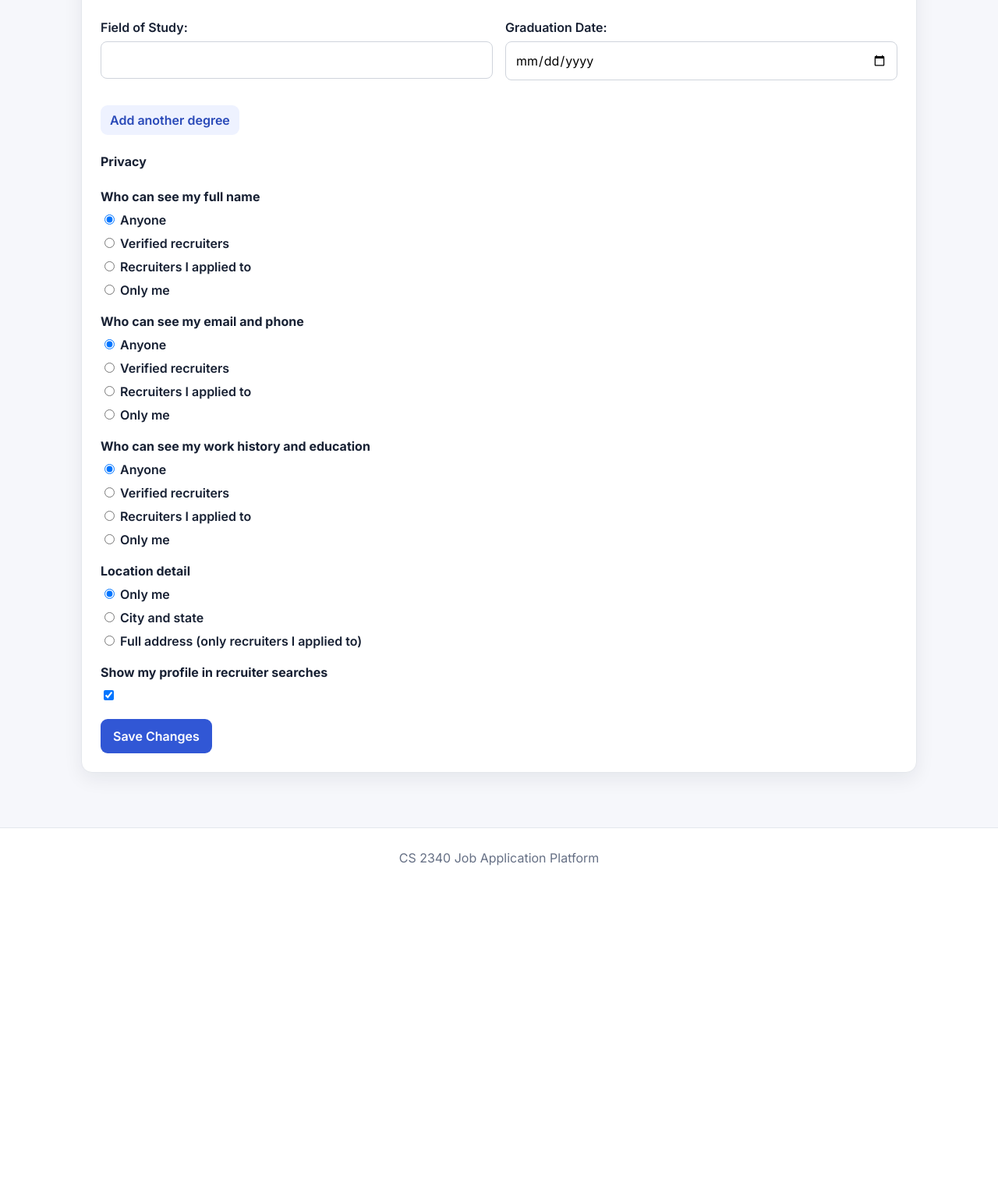
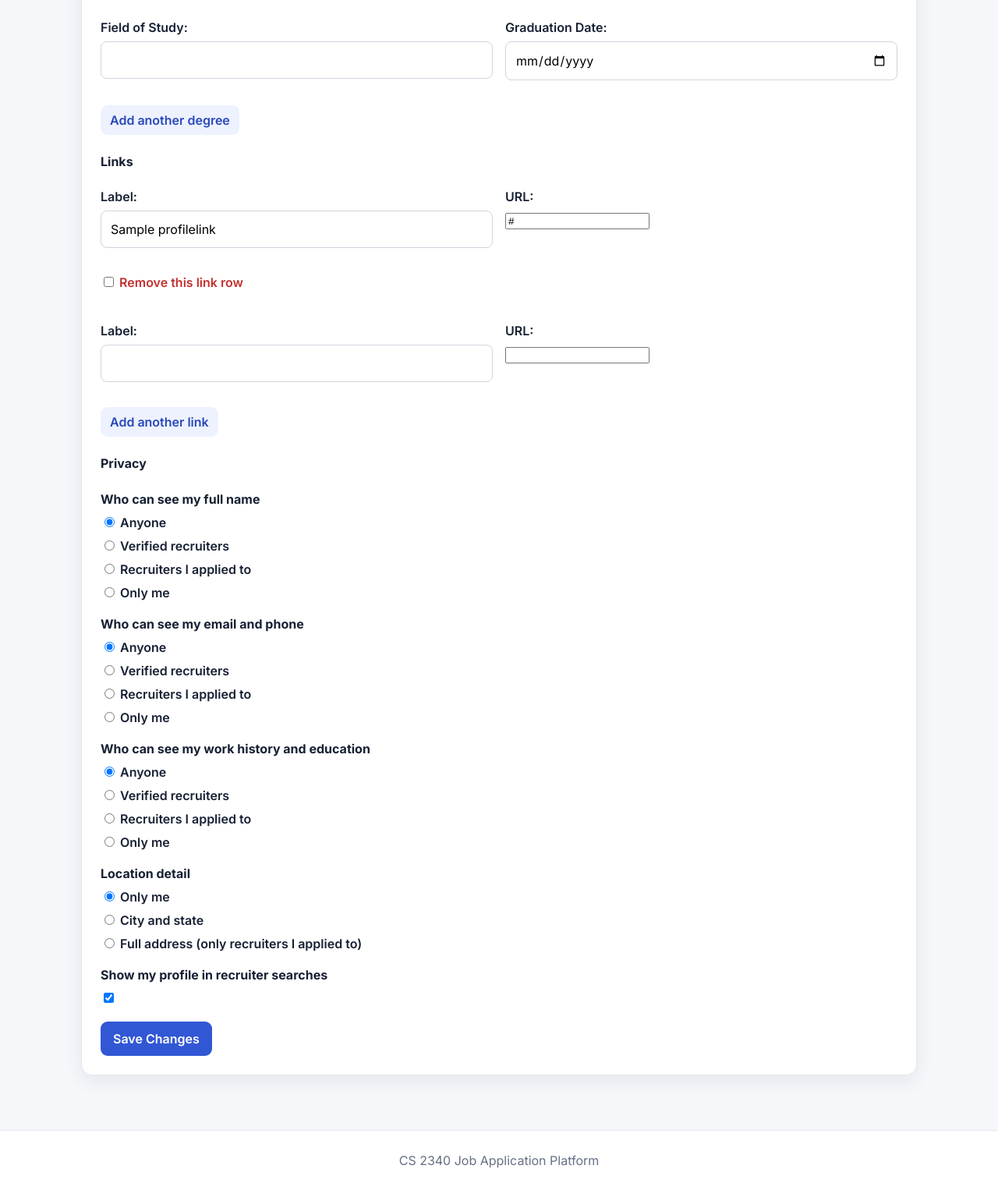
Before and after one commit to ExayJB/CS2340-P2, a Django app: page /profile/ in a window 1280 px wide. Shown: the part 3571-5097 px from the top of the page at 78% size. Before the commit the page ends 4681 px from the top, so only its background shows below. Run offline with Django 5.2, Linux system fonts and the light colour scheme; a user stored in the database is signed in; tables that the repository leaves empty hold one stand-in row (values such as "Sample post").

Commit message:
Added links to job seeker profile
Finished minimum viable job seeker profile with addition of links. Only thing is they have to be in full url format (https://www.linkname.com)

```diff
--- a/jobapps/profiles/forms.py
+++ b/jobapps/profiles/forms.py
@@ -1,6 +1,6 @@
 from django import forms
 from django.forms import inlineformset_factory, RadioSelect
-from .models import JobSeekerProfile, WorkExperience, Education, UserAddress, RecruiterProfile
+from .models import JobSeekerProfile, WorkExperience, Education, UserAddress, ProfileLink, RecruiterProfile
 
 
 class JobSeekerProfileForm(forms.ModelForm):
@@ -45,6 +45,18 @@ EducationFormset = inlineformset_factory(
     can_delete=True,
 )
 
+LinkFormset = inlineformset_factory(
+    JobSeekerProfile,
+    ProfileLink,
+    fields=['label', 'url'],
+    widgets={
+        'label': forms.TextInput(attrs={'class': 'form-control'}),
+        'url': forms.URLInput(attrs={'class': 'form-control'}),
+    },
+    extra=1,
+    can_delete=True,
+)
+
 class PrivacyForm(forms.ModelForm):
     class Meta:
         model = JobSeekerProfile
--- a/jobapps/profiles/templates/profiles/dashboard_job_seeker.html
+++ b/jobapps/profiles/templates/profiles/dashboard_job_seeker.html
@@ -243,6 +243,63 @@ My Profile | JobApps
 
         </div>
 
+        <div class="profile-section">
+
+            <h4>Links</h4>
+
+            {{ template_data.link_formset.management_form }}
+
+            {% for link_form in template_data.link_formset %}
+
+                <div class="form-group">
+
+                    {{ link_form.id }}
+
+                    <div class="form-row">
+
+                        <div class="form-group">
+                            <label>Label: </label>
+                            {{ link_form.label }}
+                        </div>
+
+                        <div class="form-group">
+                            <label>URL: </label>
+                            {{ link_form.url }}
+                        </div>
+
+                        {% if link_form.instance.pk %}
+
+                            <div class="form-group danger-text">
+                                <label>
+                                    {{ link_form.DELETE }}
+                                    Remove this link row
+                                </label>
+                            </div>
+
+                        {% endif %}
+
+                    </div>
+
+                </div>
+
+            {% endfor %}
+
+
+            <button
+                type="button"
+                class="btn btn-secondary btn-small"
+                data-add="links"
+            >
+                Add another link
+            </button>
+
+
+            <template id="tpl-links">
+                {{ template_data.link_formset.empty_form }}
+            </template>
+
+        </div>
+
 
         <div class="profile-section">
 
--- a/jobapps/profiles/templates/profiles/public_profile.html
+++ b/jobapps/profiles/templates/profiles/public_profile.html
@@ -87,6 +87,9 @@
 
         {% endfor %}
 
+        {% for link in template_data.fields.links %}
+        <a href="{{ link.url }}" rel="noopener noreferrer" target="_blank">{{ link.label }}</a><br>
+        {% endfor %}
     </section>
 
 </div>
--- a/jobapps/profiles/views.py
+++ b/jobapps/profiles/views.py
@@ -3,7 +3,7 @@ from django.http import Http404
 from django.contrib.auth import get_user_model
 from django.contrib.auth.decorators import login_required
 from django.contrib import messages
-from .forms import JobSeekerProfileForm, AddressForm, ExperienceFormset, EducationFormset, PrivacyForm
+from .forms import JobSeekerProfileForm, AddressForm, ExperienceFormset, EducationFormset, LinkFormset, PrivacyForm
 from .models import JobSeekerProfile
 
 @login_required
@@ -19,12 +19,14 @@ def profile_dashboard(request):
             address_form = AddressForm(request.POST, instance=profile.personal_address)
             exp_formset = ExperienceFormset(request.POST, instance=profile)
             edu_formset = EducationFormset(request.POST, instance=profile)
+            link_formset = LinkFormset(request.POST, instance=profile)
             privacy_form = PrivacyForm(request.POST, instance=profile)
 
-            if form.is_valid() and exp_formset.is_valid() and edu_formset.is_valid() and privacy_form.is_valid():
+            if form.is_valid() and exp_formset.is_valid() and edu_formset.is_valid() and link_formset.is_valid() and privacy_form.is_valid():
                 form.save()
                 exp_formset.save()
                 edu_formset.save()
+                link_formset.save()
                 privacy_form.save()
 
                 address_ok = True
@@ -47,6 +49,7 @@ def profile_dashboard(request):
             address_form = AddressForm(instance=profile.personal_address)
             exp_formset = ExperienceFormset(instance=profile)
             edu_formset = EducationFormset(instance=profile)
+            link_formset = LinkFormset(instance=profile)
             privacy_form = PrivacyForm(instance=profile)
 
         template_data['form'] = form
@@ -54,6 +57,7 @@ def profile_dashboard(request):
         template_data['address_form'] = address_form
         template_data['exp_formset'] = exp_formset
         template_data['edu_formset'] = edu_formset
+        template_data['link_formset'] = link_formset
         template_data['privacy_form'] = privacy_form
         return render(request, 'profiles/dashboard_job_seeker.html', {'template_data': template_data})
 
```
Lines whose indentation alone changed are shown as unchanged.
